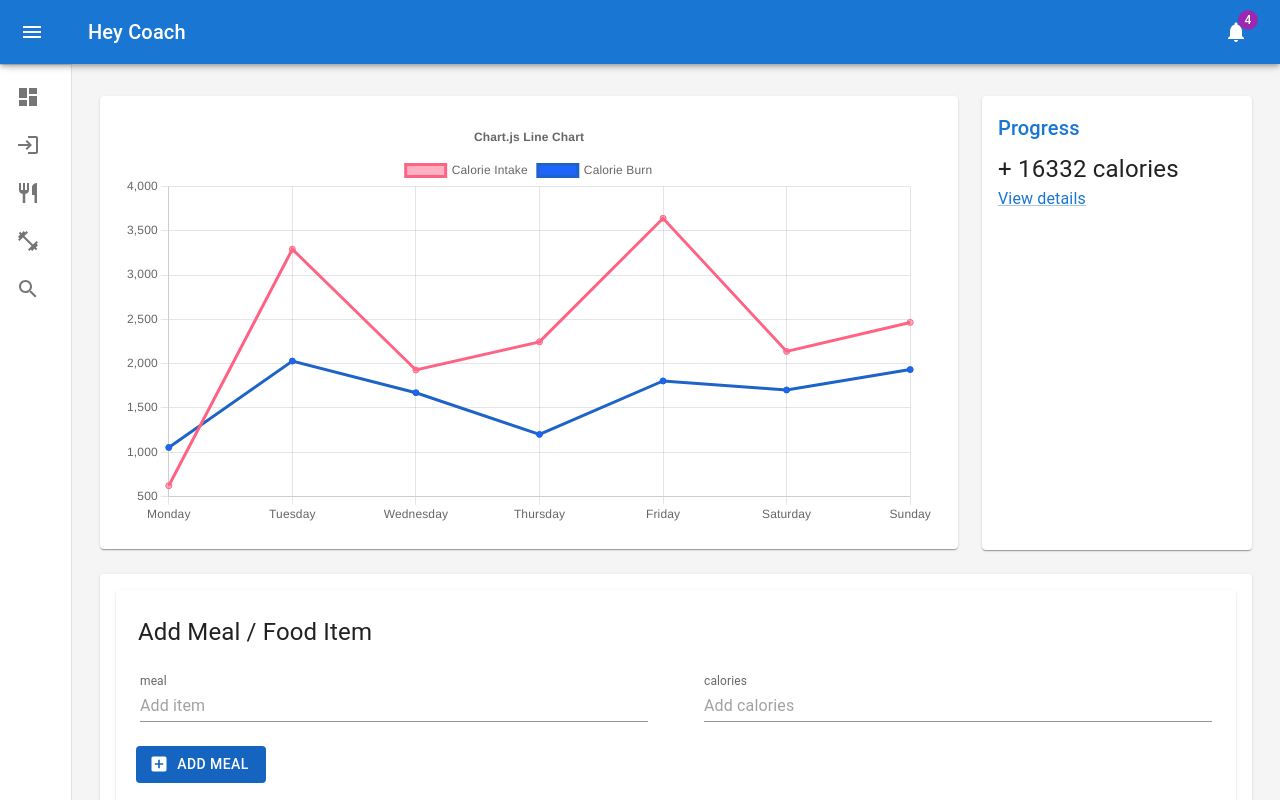
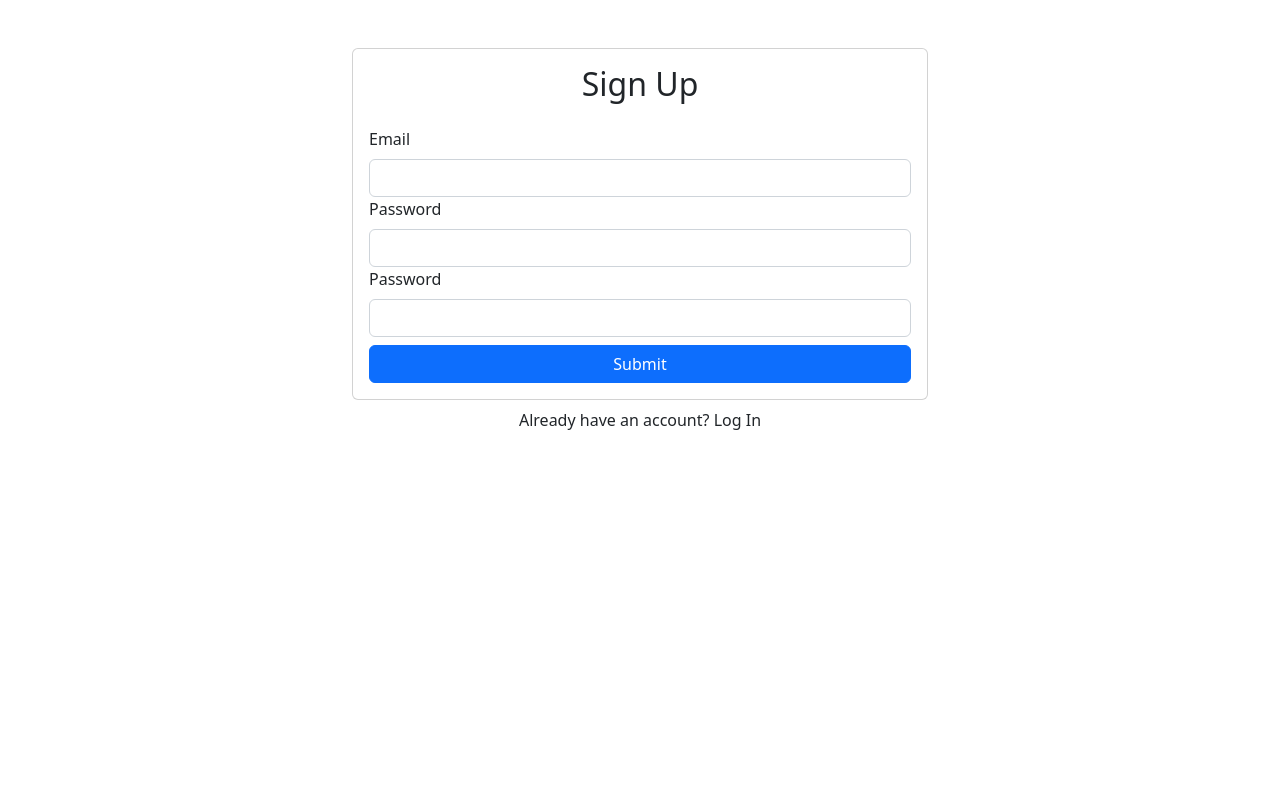
Before and after one commit to joeysaline/calorieTrackerApp418Y, a React (Create React App) app: page / in a window 1280 px wide. Built offline with nearby package versions, Linux system fonts and the light colour scheme.

Commit message:
user auth feature

```diff
--- a/package.json
+++ b/package.json
@@ -11,8 +11,11 @@
     "@testing-library/jest-dom": "^5.16.5",
     "@testing-library/react": "^13.4.0",
     "@testing-library/user-event": "^13.5.0",
+    "bootstrap": "^5.2.1",
     "chart.js": "^3.9.1",
+    "firebase": "^9.10.0",
     "react": "^18.2.0",
+    "react-bootstrap": "^2.5.0",
     "react-chartjs-2": "^4.3.1",
     "react-dom": "^18.2.0",
     "react-scripts": "5.0.1",
--- a/src/App.js
+++ b/src/App.js
@@ -1,9 +1,11 @@
 import './App.css';
-import Dashboard from './dash/Dashboard';
+// import Dashboard from './dash/Dashboard';
+import SignUp from './user-auth/SignUp'
 
 function App() {
   return (
-    <Dashboard />
+    // <Dashboard />
+    <SignUp />
   );
 }
 
--- a/src/index.js
+++ b/src/index.js
@@ -3,6 +3,7 @@ import ReactDOM from 'react-dom/client';
 import './index.css';
 import App from './App';
 import reportWebVitals from './reportWebVitals';
+import 'bootstrap/dist/css/bootstrap.min.css';
 
 const root = ReactDOM.createRoot(document.getElementById('root'));
 root.render(
--- /dev/null
+++ b/src/user-auth/SignUp.js
@@ -0,0 +1,38 @@
+import React, { useRef } from 'react'
+import { Form, Button, Card, Container } from 'react-bootstrap'
+
+export default function SignUp() {
+    const emailRef = useRef()
+    const passwordRef = useRef()
+    const passwordConfirmRef = useRef()
+
+    return (
+        <>
+            <Container className='mt-5' style={{ maxWidth: "600px"}}>
+                <Card>
+                    <Card.Body>
+                        <h2 className='text-center mb-4'>Sign Up</h2>
+                        <Form>
+                            <Form.Group id='email'>
+                                <Form.Label>Email</Form.Label>
+                                <Form.Control type='email' ref={emailRef} required></Form.Control>
+                            </Form.Group>
+                            <Form.Group id='password'>
+                                <Form.Label>Password</Form.Label>
+                                <Form.Control type='password' ref={passwordRef} required></Form.Control>
+                            </Form.Group>
+                            <Form.Group id='password-confirm'>
+                                <Form.Label>Password</Form.Label>
+                                <Form.Control type='password' ref={passwordConfirmRef} required></Form.Control>
+                            </Form.Group>
+                            <Button className='w-100 mt-2' type='submit'>Submit</Button>
+                        </Form>
+                    </Card.Body>
+                </Card>
+                <div className='w-100 text-center mt-2'>
+                    Already have an account? Log In
+                </div>
+            </Container>
+        </>
+    )
+}
```
Also changed, not shown: src/user-auth/Firebase.js (added, +13 -0 lines), 1 other file (tests, documents, lock files or other folders).
